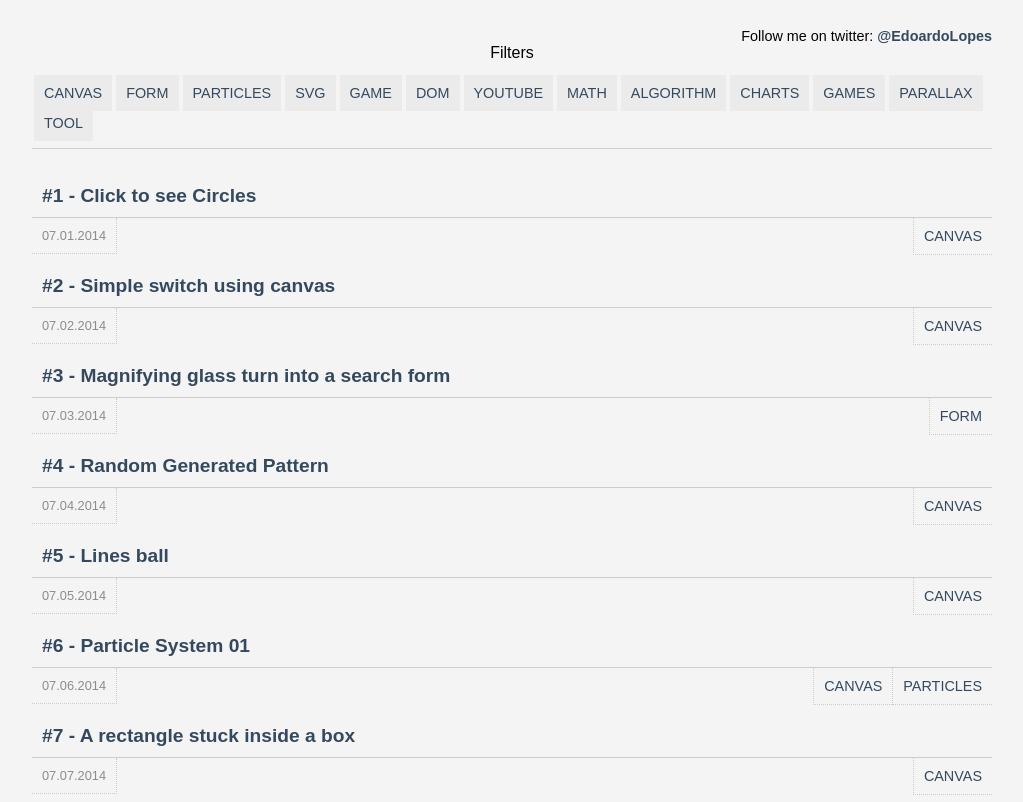
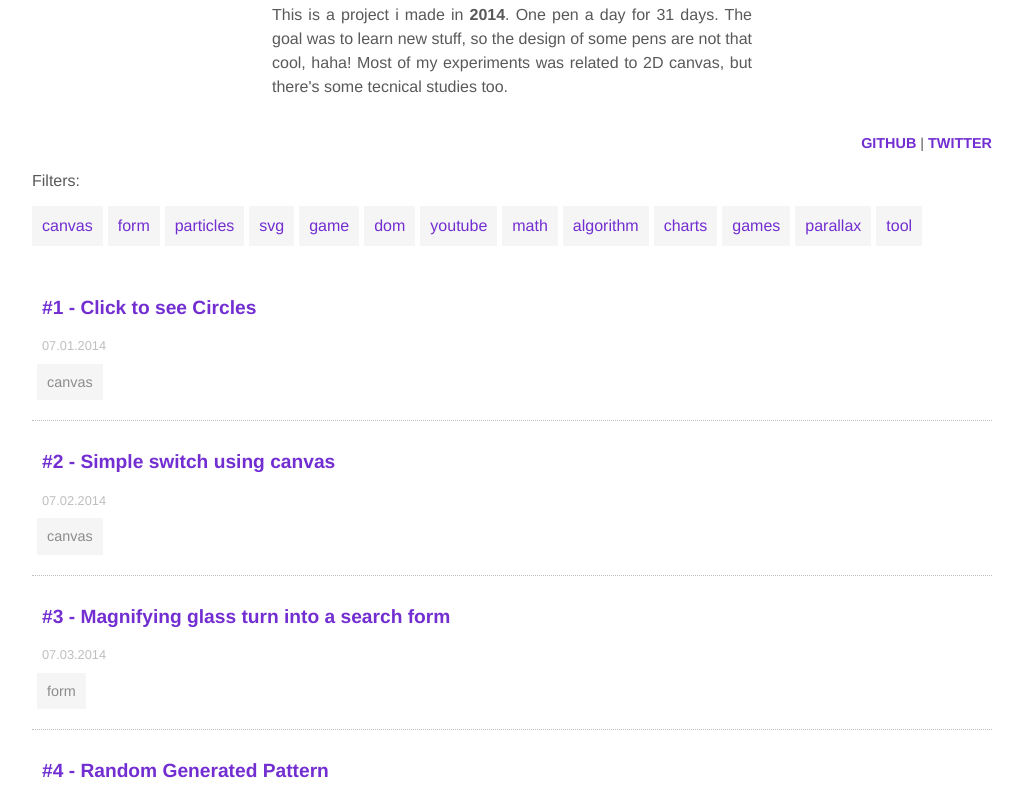
Before and after one commit to EduardoLopes/daily-pens, a website built with Parcel: page app/index.html in a window 1280 px wide. Shown: the part 112-914 px from the top of the page, without its empty margins (128-1151 px from the left). Built offline with nearby package versions, Linux system fonts and the light colour scheme.

Commit message:
New design and tweaks

```diff
--- a/app/index.html
+++ b/app/index.html
@@ -5,23 +5,34 @@
     <meta name="description" content="Daily Pens">
     <meta name="viewport" content="width=device-width, initial-scale=1">
 
-    <title>Daily Pen</title>
+    <title>Daily Pens</title>
 
-    <link rel="stylesheet" href="style.css">
+    <link rel="stylesheet" href="style.less">
 
   </head>
 
   <body>
   <div class="container">
-    <center><h1>Daily Pen</h1></center>
-    <div class="my-twitter">Follow me on twitter: <a href="https://twitter.com/EdoardoLopes" target="_blank"><b>@EdoardoLopes</b></a></div>
-    <center>Filters </center>
+    <center><h1>Daily Pens</h1></center>
+    <div  class="about">
+      <p>
+        This is a project i made in <b>2014</b>.
+        One pen a day for 31 days.
+        The goal was to learn new stuff, so the design of some pens are not that cool, haha!
+        Most of my experiments was related to 2D canvas, but there's some tecnical studies too.
+      </p>
+    </div>
+    <div class="my-twitter"> <a href="https://github.com/EduardoLopes" rel="noopener noreferrer" target="_blank"><b>GITHUB</b></a> | <a href="https://twitter.com/EdoardoLopes" rel="noopener noreferrer" target="_blank"><b>TWITTER</b></a></div>
+    Filters:
     <ul id="filters-container" class="filters-container clearfix">
     </ul>
     <ul id="pens-container">
 
     </ul>
 
+    <div class="footer">
+      Eduardo Lopes 2014 - 2020
+    </div>
   </div>
   <script src="index.js"></script>
 
--- a/app/index.js
+++ b/app/index.js
@@ -29,6 +29,15 @@ function newTag(text) {
   return tag;
 }
 
+function createTagSpan(text) {
+  var span = document.createElement("span");
+
+  span.classList.add("tag");
+  span.appendChild(createTextNode(text));
+
+  return span;
+}
+
 function createListItem() {
   var item = document.createElement("li");
   item.classList.add("clearfix", "daily-pen");
@@ -36,16 +45,20 @@ function createListItem() {
   return item;
 }
 
-/* Generate:
-  <li class="clearfix daily-pen">
+/* Generate this:
+  <li class="clearfix daily-pen tag-canvas">
     <h2 class="name">
-      <a href="#"><PEN TITLE></a>
+      <a href="https://codepen.io/EduardoLopes/pen/tpKah" rel="noopener noreferrer" target="_blank">
+        #1 - Click to see Circles
+      </a>
     </h2>
-    <div class="tags-container">
-      <a href="#" class="tag"><TAG NAME></a>*pen.tags
+    <div class="date">
+      07.01.2014
     </div>
-    <div class="date">
-      <DATE>
+    <div class="tags-container clearfix">
+      <span class="tag">
+        canvas
+      </span>
     </div>
   </li>
 */
@@ -62,7 +75,7 @@ function addPen(pen) {
 
   pen.tags.split(",").forEach(function(pen) {
     tag = pen.trim();
-    tagsContainer.appendChild(newTag(tag));
+    tagsContainer.appendChild(createTagSpan(tag));
     //add class to filter elements by tag
     li.classList.add("tag-" + tag.replace(/\s/g, "-"));
     if (tags.indexOf(tag) === -1) {
@@ -73,15 +86,15 @@ function addPen(pen) {
   //add classes
 
   title.classList.add("name");
-  tagsContainer.classList.add("tags-container");
+  tagsContainer.classList.add("tags-container", "clearfix");
   dateContainer.classList.add("date");
 
   link.appendChild(createTextNode(`#${pen.id} - ${pen.name}`));
   title.appendChild(link);
   li.appendChild(title);
-  li.appendChild(tagsContainer);
   dateContainer.appendChild(createTextNode(pen.date));
   li.appendChild(dateContainer);
+  li.appendChild(tagsContainer);
 
   $pensContainer.appendChild(li);
 }
--- /dev/null
+++ b/app/style.less
@@ -0,0 +1,190 @@
+@import "./normalize.css";
+
+@margin: 20px;
+
+//ant.design colors;
+
+@gray-1: #ffffff;
+@gray-2: #fafafa;
+@gray-3: #f5f5f5;
+@gray-4: #f0f0f0;
+@gray-5: #d9d9d9;
+@gray-6: #bfbfbf;
+@gray-7: #8c8c8c;
+@gray-8: #595959;
+@gray-9: #434343;
+@gray-10: #262626;
+@gray-11: #1f1f1f;
+@gray-12: #141414;
+@gray-13: #000000;
+
+@purple-1: #f9f0ff;
+@purple-2: #efdbff;
+@purple-3: #d3adf7;
+@purple-4: #b37feb;
+@purple-5: #9254de;
+@purple-6: #722ed1;
+@purple-7: #531dab;
+@purple-8: #391085;
+@purple-9: #22075e;
+@purple-10: #120338;
+
+/*clear fix*/
+.clearfix:after {
+  content: "";
+  display: table;
+  clear: both;
+}
+
+/****************************/
+
+body{
+  background: @gray-1;
+  color: @gray-8;
+  font-family: Helvetica, Arial, sans-serif;
+  overflow-y: scroll;
+}
+
+a, li{
+  -webkit-transition: all 0.15s;
+  -o-transition: all 0.15s;
+  transition: all 0.15s;
+}
+
+a{
+  text-decoration: none;
+  color: @purple-6;
+}
+
+a:hover{
+  color: @purple-5;
+}
+
+a:active, a:focus{
+  color: @purple-4;
+}
+
+.container{
+  width: 70%;
+  margin: 0 auto;
+}
+
+ul, li{
+  padding: 0;
+  list-style: none;
+}
+
+h1{
+  padding: 10px;
+  font-size: 3em;
+  color: @purple-6;
+  margin: @margin;
+}
+
+.about{
+  width: 50%;
+  margin: 0 auto;
+  line-height: 1.5rem;
+  text-align: justify;
+}
+
+.my-twitter{
+  text-align: right;
+  font-size: 0.9em;
+  padding: @margin 0;
+}
+
+.date{
+  padding: 10px;
+  font-size: 0.8em;
+  color: @gray-6;
+}
+
+.filters-container{
+
+  padding: 0;
+
+  li{
+    display: inline-block;
+  }
+
+  a{
+    background: @gray-3;
+    padding: 5px 10px;
+    margin: 0 5px 5px 0;
+    line-height: 30px;
+    display: block;
+  }
+
+  a.active{
+    background: @purple-6;
+    color: @gray-2;
+  }
+
+}
+
+#pens-container{
+
+  h2{
+    margin: 0;
+    padding: 10px 0 10px 10px;
+    font-size: 1.2em;
+  }
+
+  .hide{
+    display: none;
+  }
+
+  li{
+    padding: @margin 0;
+    border-bottom: 1px @gray-6 dotted;
+  }
+
+  li:hover{
+    background: @gray-2;
+  }
+
+  .tags-container {
+
+    .tag{
+      background: @gray-3;
+      font-size: 0.8rem;
+      color: @gray-7;
+      margin-left: 5px;
+      padding: 10px;
+      font-size: 0.9em;
+      float: left;
+    }
+
+  }
+
+}
+
+.footer{
+  font-size: 0.8rem;
+  text-align: center;
+  padding: @margin * 2 0;
+}
+
+@media (max-width:620px) {
+  .container{
+    width: 95%;
+  }
+}
+
+@media (max-width:900px) {
+
+  .about{
+    width: 100%;
+  }
+
+}
+
+@media (min-width:1200px) {
+  .container {
+    width: 960px;
+  }
+}
+
+
+/****************************/
--- a/package.json
+++ b/package.json
@@ -11,6 +11,7 @@
     "watch": "yarn run parcel watch ./app/index.html"
   },
   "devDependencies": {
+    "@parcel/transformer-less": "^2.0.0-alpha.3",
     "parcel": "^2.0.0-nightly.157"
   },
   "dependencies": {
```
Also changed, not shown: app/normalize.css (added), app/style.css (deleted), 1 other file.
